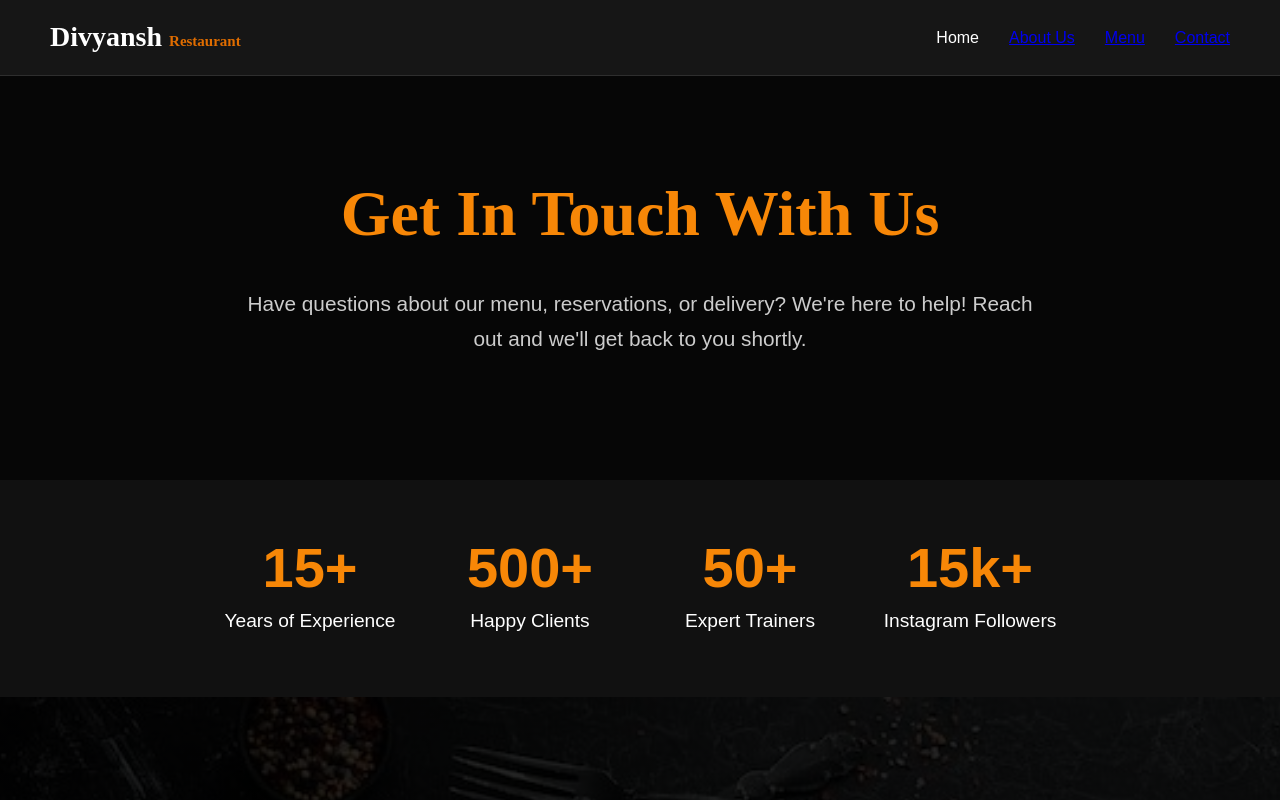
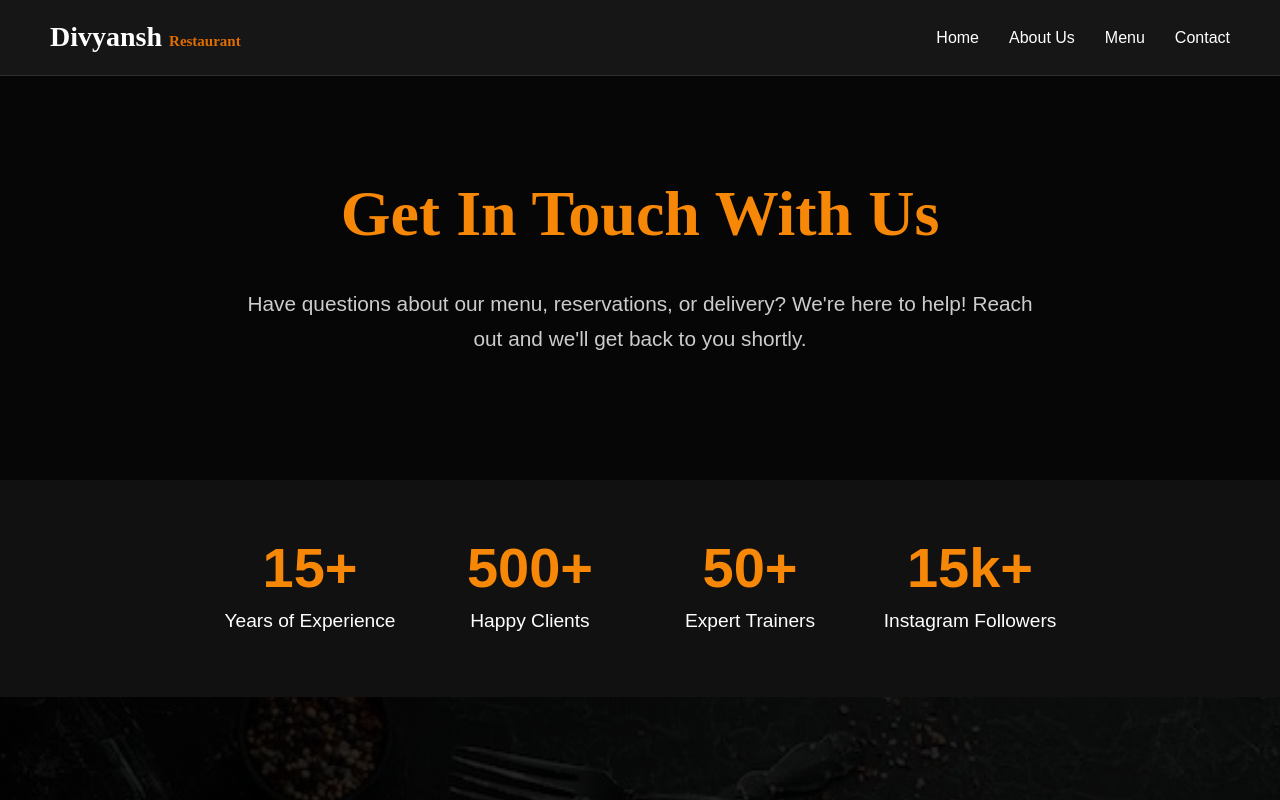
Before and after one commit to Mr-Divyansh/divyansh-restaurant, a plain HTML site: page contact.html in a window 1280 px wide. Shown: the top 800 px of the page. Drawn offline with Linux system fonts and the light colour scheme.

Commit message:
Fix nevbar class='nav-li'

```diff
--- a/contact.html
+++ b/contact.html
@@ -17,9 +17,9 @@
         <nav class="nav-menu">
             <ul class="nav-ul">
                 <li class="nav-li"><a href="index.html">Home</a></li>
-                <li><a href="About.html">About Us</a></li>
-                <li><a href="menu.html">Menu</a></li>
-                <li><a href="contact.html">Contact</a></li>
+                <li class="nav-li"><a href="About.html">About Us</a></li>
+                <li class="nav-li"><a href="menu.html">Menu</a></li>
+                <li class="nav-li"><a href="contact.html">Contact</a></li>
             </ul>
         </nav>
 
```
Also changed, not shown: index.html (+3 -3 lines), menu.html (+3 -3 lines).
